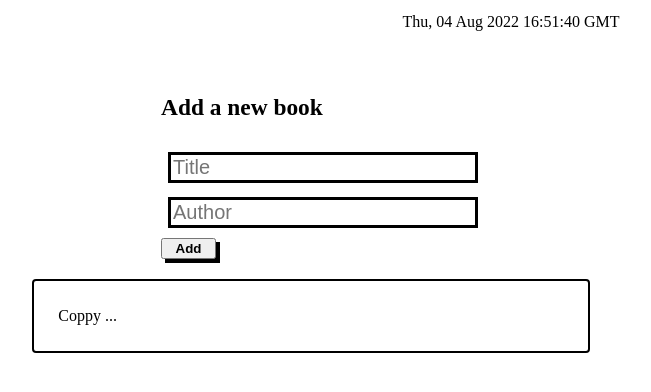
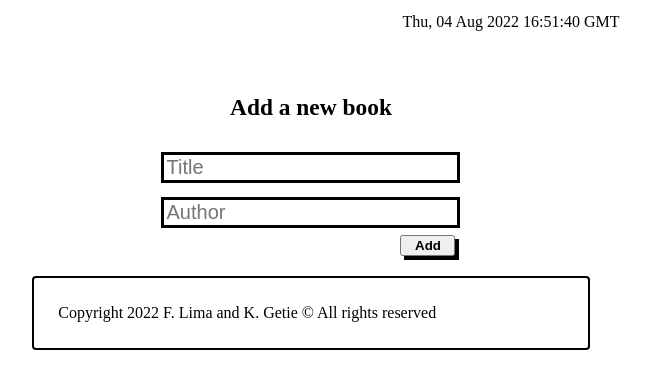
Before and after one commit to limavfabio/fabio-kumilachew-awesome-books, a website: page index.html in a window 1280 px wide. Both pictures are taken after a click on the link "Add". Shown: the part 106-498 px from the top of the page, without its empty margins (329-980 px from the left). Drawn offline with Linux system fonts and the light colour scheme.

Commit message:
Fix layout bugs

```diff
--- a/index.html
+++ b/index.html
@@ -69,7 +69,7 @@
       </div>
     </section>
     <footer class="footer">
-      <p>Coppy ...</p>
+      <p>Copyright 2022 F. Lima and K. Getie © All rights reserved</p>
     </footer>
     <script src="./script/script.js"></script>
   </body>
--- a/script/script.js
+++ b/script/script.js
@@ -101,7 +101,7 @@ listLink.addEventListener('click', () => {
 // A click listener for the add link to show the add book form
 addLink.addEventListener('click', () => {
   booksList.style.display = 'none';
-  newBook.style.display = 'block';
+  newBook.style.display = 'flex';
   contactSection.style.display = 'none';
 });
 
```
